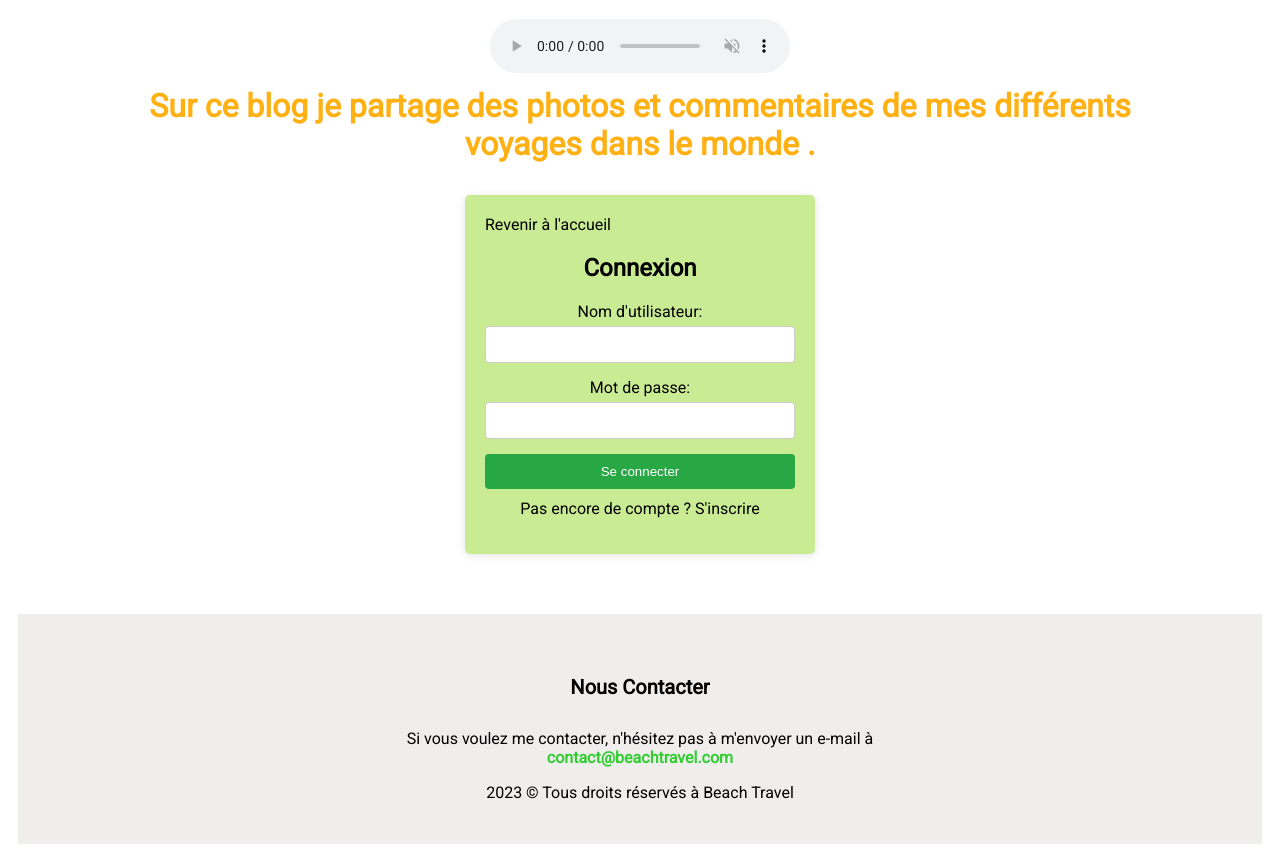
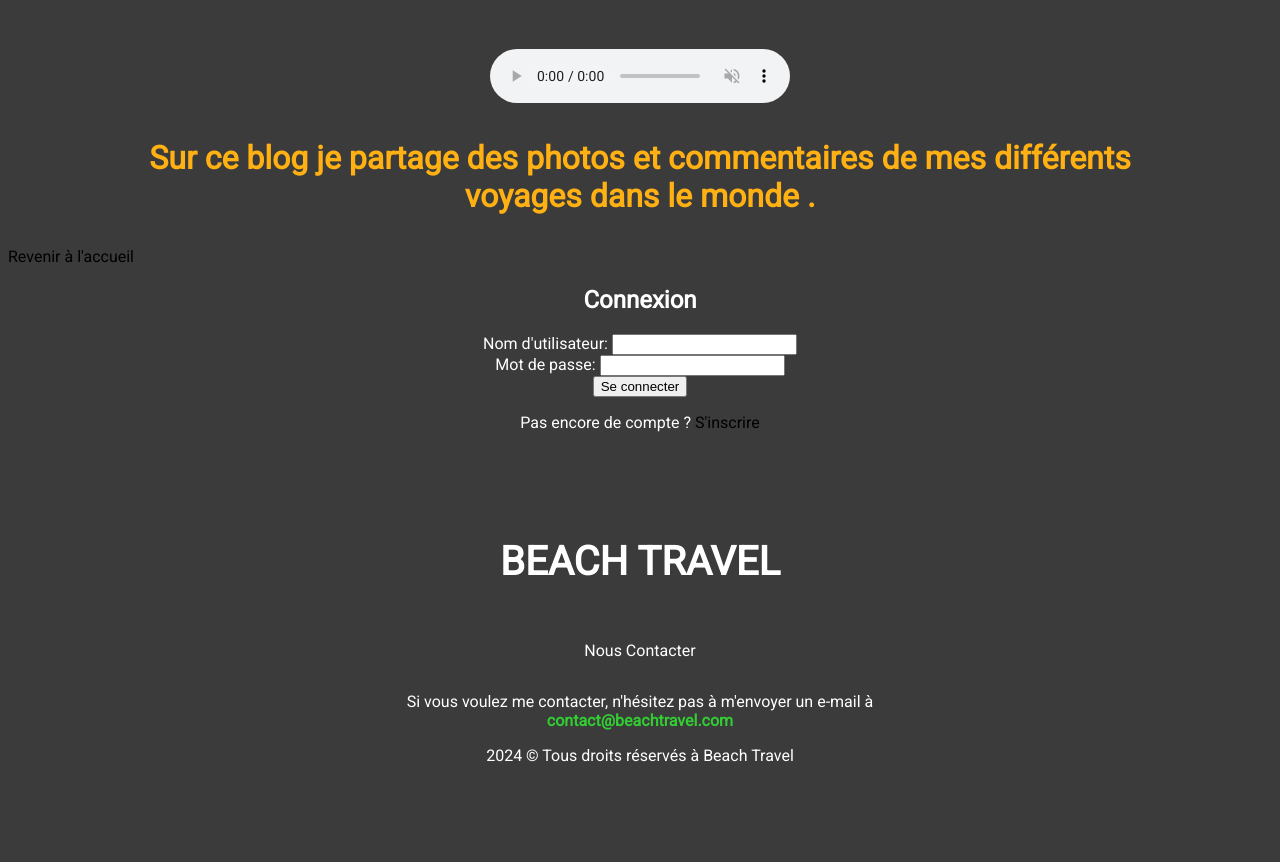
Before and after one commit to Alexandre31470/beachtravel, a PHP site: page /connexion/login.php in a window 1280 px wide. Shown: the part 639-1501 px from the top of the page. After the commit the page ends 1401 px from the top, so only its background shows below. Run offline with PHP 8.4, Linux system fonts and the light colour scheme; some libraries are stand-ins or nearby versions.

Commit message:
modifs css 20082024 23h43

```diff
--- a/connexion/login.php
+++ b/connexion/login.php
@@ -21,9 +21,11 @@
         </form>
     </div>
 </div>
-<script src="scripts.js"></script>
+
 
 <?php
 $content = ob_get_clean();
 require_once '../layout.php';
 ?>
+
+<script src="scripts.js"></script>
--- a/layout.php
+++ b/layout.php
@@ -10,7 +10,6 @@
 	<meta name="viewport" content="width=device-width, initial-scale=1" />
 	<title>Beach Travel Blog</title>
 	<link rel="stylesheet" type="text/css" href="./public/style/style.css">
-
 	<link href="https://fonts.googleapis.com/css2?family=Roboto&display=swap" rel="stylesheet">
 	<meta name="viewport" content="width=device-width">
 	<link rel="icon" type="image/png" href="./public/favicon/favicon.png">
@@ -75,7 +74,9 @@
 
 
 		<section class="footer">
-			<h3>Nous Contacter</h3>
+
+			<h3 class="h3-footer">BEACH TRAVEL</h3>
+			<p>Nous Contacter</p>
 
 			<div id="contact">
 
@@ -84,7 +85,7 @@
 				</p>
 
 			</div>
-			<span>2023 &copy; Tous droits réservés à Beach Travel</span>
+			<span>2024 &copy; Tous droits réservés à Beach Travel</span>
 		</section>
 	</footer>
 
--- a/public/style/custom/_article.scss
+++ b/public/style/custom/_article.scss
@@ -1,4 +1,30 @@
-body{
-    display: flex;
-    flex-direction: column;
+header{
+	text-align: center;
+	padding-bottom: 30px;
+	background-image: url('https://i0.wp.com/cms.digischool.fr/wp-content/uploads/2022/04/voyage-bts-min.jpeg?ssl=1');
+	background-repeat: no-repeat;
+	background-size: cover;
+  	background-position: center center;
+	height: 600px;
+	position: relative;
+	display: flex;
+	flex-direction: column;
+	justify-content: center;
+	align-items: center;
+
 }
+.title-header{
+	display: flex;
+	flex-direction: column;
+	justify-content: center;
+	align-items: center;
+}
+section{
+	text-align: center;
+	margin-top: 50px;
+}
+h1{
+	margin-top: 0;
+	padding-top: 30px;
+	color: rgb(255, 176, 19)
+}
--- a/public/style/style.css
+++ b/public/style/style.css
@@ -1,81 +1,3 @@
-.container {
-  display: flex;
-  justify-content: center;
-  align-items: center;
-}
-
-.login-container,
-.signup-container {
-  background-color: #c9eb93;
-  width: 350px;
-  padding: 20px;
-  border-radius: 5px;
-  box-shadow: 0 2px 10px rgba(0, 0, 0, 0.1);
-}
-
-h2 {
-  margin-bottom: 20px;
-  text-align: center;
-}
-
-.form-group {
-  margin-bottom: 15px;
-}
-
-label {
-  display: block;
-  margin-bottom: 5px;
-}
-
-input {
-  width: 100%;
-  padding: 10px;
-  box-sizing: border-box;
-  border: 1px solid #ccc;
-  border-radius: 4px;
-}
-
-button {
-  width: 100%;
-  padding: 10px;
-  background-color: #28a745;
-  border: none;
-  color: white;
-  border-radius: 4px;
-  cursor: pointer;
-}
-
-button:hover {
-  background-color: #218838;
-}
-
-p {
-  text-align: center;
-  margin-top: 10px;
-}
-
-a {
-  color: #007bff;
-  text-decoration: none;
-}
-
-a:hover {
-  text-decoration: underline;
-}
-
-body {
-  display: flex;
-  flex-direction: column;
-}
-
-/************************************************HEADER*****************************/
-body {
-  font-family: "Roboto", sans-serif;
-  background: white;
-  /* margin: 0px; */
-}
-
-/**************************************** PAGE des Articles *************************/
 header {
   text-align: center;
   padding-bottom: 30px;
@@ -107,6 +29,13 @@
   margin-top: 0;
   padding-top: 30px;
   color: rgb(255, 176, 19);
+}
+
+/************************************************HEADER*****************************/
+body {
+  font-family: "Roboto", sans-serif;
+  background: rgb(59, 59, 59);
+  color: white;
 }
 
 /*************************** PAGE : Ajout Article****************************************************/
@@ -141,22 +70,28 @@
 }
 
 /************************* NAVBAR  **************************************************************************/
-/* .nav-container{
-position: relative;
-} */
 nav {
   display: flex;
   justify-content: center;
-  align-items: flex-end;
+  align-items: center;
+  align-self: flex-end;
   flex-direction: row;
   gap: 30px;
   padding: 10px 0;
+  margin-top: 180px;
 }
 
 .link_to_page {
   text-decoration: none;
   color: #000;
   font-size: 25px;
+}
+
+a.link_to_page:hover {
+  text-decoration: underline;
+  font-size: 30px;
+  background-color: rgba(243, 195, 38, 0.336);
+  transition: all 0.9ms;
 }
 
 a {
@@ -182,7 +117,7 @@
 }
 
 a:hover {
-  color: #ec850f;
+  font-size: 20px;
 }
 
 .footer {
@@ -191,17 +126,15 @@
   flex-direction: column;
   justify-content: center;
   align-items: center;
-  background-color: rgb(240, 237, 237);
-  border: 10px solid white;
 }
 
-* {
-  box-sizing: border-box;
+.h3-footer {
+  font-size: 40px;
 }
 
-.contener {
-  width: 80%;
-  margin: auto;
+.h3-footer:hover {
+  color: #ec850f;
+  text-decoration: underline;
 }
 
 iframe#twitter-widget-0 {
@@ -261,6 +194,7 @@
   margin: auto;
 }
 
+/******* CARDS ******/
 .projet {
   width: 400px;
   margin: 30px;
@@ -270,10 +204,11 @@
   border: 0px black solid;
   border-radius: 10px;
   overflow: hidden;
-  box-shadow: 0 3px 6px rgba(0, 0, 0, 0.16), 0 3px 6px rgba(0, 0, 0, 0.23);
+  box-shadow: 0 3px 6px rgba(236, 225, 78, 0.425), 0 3px 6px rgba(247, 169, 25, 0.521);
 }
 
 .projet:hover {
+  background-color: rgba(214, 236, 15, 0.4235294118);
   box-shadow: 0 14px 28px rgba(0, 0, 0, 0.25), 0 10px 10px rgba(0, 0, 0, 0.22);
   transition: 0.3s;
 }
@@ -307,12 +242,14 @@
   width: 80%;
 }
 
-/*POLICES*/
-@font-face {
-  font-family: "theblacklist";
-  src: url("../src/theblacklist.ttf") format("truetype");
+/**FOOTER**/
+section.footer {
+  height: 300px;
+  background: rgb(59, 59, 59);
+  color: white;
 }
-/* MEDIA */
+
+/* Media Queries */
 @media all and (max-width: 1000px) {
   .projet {
     width: 100%;
--- a/public/style/style.scss
+++ b/public/style/style.scss
@@ -1,4 +1,4 @@
-@import "custom/connexion";
+// @import "custom/connexion";
 // @import "./custom/contact";
 // @import "./custom/formulaire";
 @import "custom/article";
@@ -8,41 +8,10 @@
 
 body{
 	font-family: 'Roboto', sans-serif;
-	background: white;
-	/* margin: 0px; */
+	background: rgb(59, 59, 59);
+	color: white;
 }
 
-/**************************************** PAGE des Articles *************************/
-header{
-	text-align: center;
-	padding-bottom: 30px;
-	background-image: url('https://i0.wp.com/cms.digischool.fr/wp-content/uploads/2022/04/voyage-bts-min.jpeg?ssl=1');
-	background-repeat: no-repeat;
-	background-size: cover;
-  	background-position: center center;
-	height: 600px;
-	position: relative;
-	display: flex;
-	flex-direction: column;
-	justify-content: center;
-	align-items: center;
-
-}
-.title-header{
-	display: flex;
-	flex-direction: column;
-	justify-content: center;
-	align-items: center;
-}
-section{
-	text-align: center;
-	margin-top: 50px;
-}
-h1{
-	margin-top: 0;
-	padding-top: 30px;
-	color: rgb(255, 176, 19)
-}
 
 /*************************** PAGE : Ajout Article****************************************************/
 
@@ -79,17 +48,15 @@
 }
 
 /************************* NAVBAR  **************************************************************************/
-
-/* .nav-container{
-position: relative;
-} */
 nav{
 display: flex;
 justify-content: center;
-align-items: flex-end;
+align-items: center;
+align-self: flex-end;
 flex-direction: row;
 gap: 30px;
 padding: 10px 0;
+margin-top: 180px;
 }
 
 .link_to_page{
@@ -98,6 +65,12 @@
 	font-size: 25px;
 }
 
+a.link_to_page:hover{
+	text-decoration: underline;
+	font-size: 30px;
+	background-color: rgba(243, 195, 38, 0.336);
+	transition: all 0.9ms;
+}
 
 a{
 	text-decoration: none;
@@ -125,7 +98,7 @@
 }
 
 a:hover{
-color:#ec850f;
+font-size: 20px;
 }
 
  .footer{
@@ -134,19 +107,15 @@
 	flex-direction: column;
 	justify-content: center;
 	align-items: center;
-	background-color: rgb(240, 237, 237);
-	border: 10px solid white;
+
 }
-
-*{
-	box-sizing: border-box;
+.h3-footer{
+	font-size: 40px;
 }
-
-.contener {
-    width: 80%;
-    margin: auto;
+.h3-footer:hover{
+	color:#ec850f;
+	text-decoration: underline;
 }
-
 iframe#twitter-widget-0{
 	padding: 80px;
 	height: 800px;
@@ -169,13 +138,10 @@
 	column-width: 300px;
 }
 
-
-
 #logo{
 margin-top: 0px;
 width: 50px;
 }
-
 
 #projet{
 display: flex;
@@ -184,7 +150,6 @@
 }
 #picture-project img{
 width: 90%;
-
 }
 
 /* Classes */
@@ -204,12 +169,12 @@
 
 }
 
-
 .contener{
 	width: 80%;
 	margin: auto;
 }
 
+/******* CARDS ******/
 .projet{
 width: 400px;
 margin: 30px;
@@ -219,10 +184,12 @@
 border: 0px black solid;
 border-radius: 10px;
 overflow: hidden;
-box-shadow: 0 3px 6px rgba(0, 0, 0, 0.16), 0 3px 6px rgba(0, 0, 0, 0.23) ;
+box-shadow: 0 3px 6px rgba(236, 225, 78, 0.425), 0 3px 6px rgba(247, 169, 25, 0.521) ;
+
 }
 
 .projet:hover{
+background-color: #d6ec0f6c;
 box-shadow: 0 14px 28px rgba(0, 0, 0, 0.25), 0 10px 10px rgba(0, 0, 0, 0.22);
 transition: 0.3s;
 }
@@ -255,17 +222,14 @@
 width:80%;
 }
 
+/**FOOTER**/
+section.footer{
+	height: 300px;
+	background: rgb(59, 59, 59);
+	color: white;
 
-
-
-/*POLICES*/
-
- @font-face{
- 	font-family: 'theblacklist';
- 	src: url('../src/theblacklist.ttf') format('truetype');
- }
-
-/* MEDIA */
+}
+/* Media Queries */
 @media all and (max-width: 1000px){
 	.projet { width: 100%; margin: 15px auto; }
 	.projet img { width: 100%; min-width: auto; height: auto; }
```
Also changed, not shown: archives/old_card.php (deleted, +0 -121 lines), public/style/custom/_navbar.scss (added), 1 other file.
